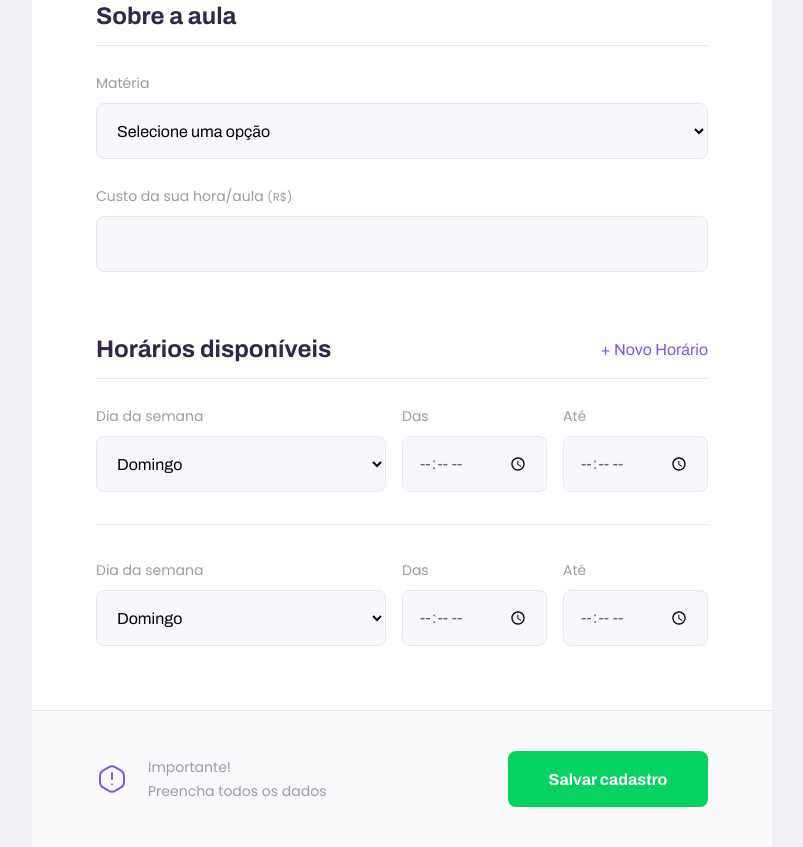
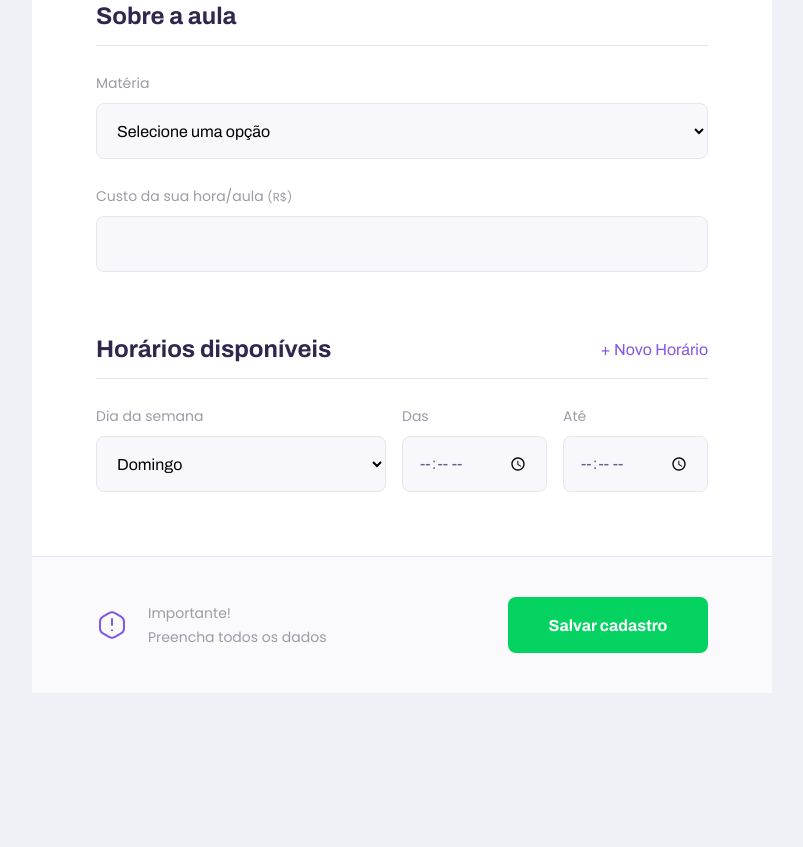
Before and after one commit to DiegoSilvadv/NLW---2, a plain HTML site: page give-classes.html in a window 1280 px wide. Shown: the part 1039-1886 px from the top of the page, without its empty margins (238-1041 px from the left). After the commit the page ends 1732 px from the top, so only its background shows below. Drawn offline with Linux system fonts and the light colour scheme.

Commit message:
Iniciando com javascript

```diff
--- a/give-classes.html
+++ b/give-classes.html
@@ -80,7 +80,8 @@
 
                 <fieldset id="schedules-items">
                     <legend>Horários disponíveis
-                        <button id="add-time">+ Novo Horário</button>
+                        <!-- Tipo button não submete ao formulario -->
+                        <button type="button" id="add-time">+ Novo Horário</button>
                     </legend>
 
                     <div class="schedule-item">
@@ -109,31 +110,6 @@
                         </div>
                     </div>
 
-                    <div class="schedule-item">
-                        <div class="select-block">
-                            <label for="weekday">Dia da semana</label>
-                            <select name="weekday[]" required>
-                                <option value="" disabled="" hidden="">Selecione uma opção</option>
-                                <option value="0">Domingo</option>
-                                <option value="1">Segunda-feira</option>
-                                <option value="2">Terça-feira</option>
-                                <option value="3">Quarta-feira</option>
-                                <option value="4">Quinta-feira</option>
-                                <option value="5">Sexta-feira</option>
-                                <option value="6">Sábado</option>
-                            </select>
-                        </div>
-
-                        <div class="input-block">
-                            <label for="time_from">Das</label>
-                            <input type="time" name="time_from[]" required>
-                        </div>
-
-                        <div class="input-block">
-                            <label for="time_to">Até</label>
-                            <input type="time" name="time_to[]" required>
-                        </div>
-                    </div>
                 </fieldset>
             </form>
 
@@ -148,6 +124,6 @@
         </main>
 
     </div>
-
+<script src="/scripts/addField.js"></script>
 </body>
 </html>
--- /dev/null
+++ b/scripts/addField.js
@@ -0,0 +1,19 @@
+document.querySelector("#add-time")
+.addEventListener('click', cloneField)
+
+function cloneField(){
+    // cloneNode() se for true pega todo o elemento filho e replica para o html
+    const newFieldContainer = document.querySelector('.schedule-item').cloneNode(true)
+    //adicionar a campos na pagina
+    const fields = newFieldContainer.querySelectorAll('input')
+    //para cada field vai executar algo
+    fields.forEach(function(field) {
+        fields.value = ""
+    })
+
+
+
+
+
+    document.querySelector('#schedules-items').appendChild(newFieldContainer)
+}
```
